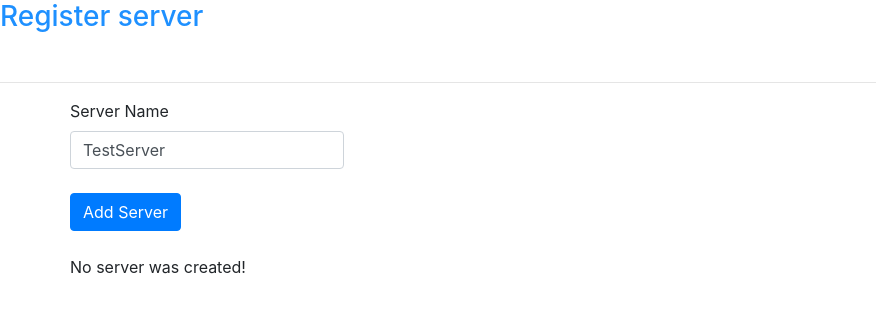
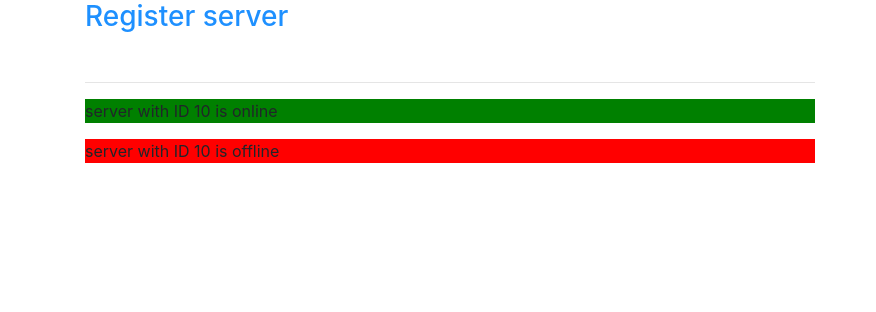
Before and after one commit to arpitmotwani0708/first-angular-app, an Angular app: page / in a window 1280 px wide. Shown: the top 312 px of the page, without its empty margins (0-876 px from the left). Built offline with nearby package versions, Linux system fonts and the light colour scheme.

Commit message:
ngStyle directive(attribute directive) practice

```diff
--- a/src/app/app.component.html
+++ b/src/app/app.component.html
@@ -1,9 +1,11 @@
-<h3>Register server</h3>
-<br>
-<hr>
+
 <div class="container">
     <div class="row">
-        <div class="col-xs-10">
+        <div class="col-sm-8">
+            <h3>Register server</h3>
+            <br>
+            <hr>
+            <app-servers></app-servers>
             <app-servers></app-servers>
         </div>
     </div>
--- a/src/app/servers/servers.component.html
+++ b/src/app/servers/servers.component.html
@@ -1,11 +1 @@
-<label>Server Name</label>
-<input type="text" class="form-control" [(ngModel)]="serverName">
-
-<br>
-<button class="btn btn-primary" [disabled]="!allowNewServer" (click)="onCreateServer()">Add Server</button>
-<br><br>
-
-<p *ngIf="serverCreated else noServer">Server was created, Server name is {{serverName}}</p>
-<ng-template #noServer>
-<p>No server was created!</p>
-</ng-template>
+<p [ngStyle]="{backgroundColor: getColor()}">{{'server'}} with ID {{serverId}} is {{getServerStatus()}}</p>
--- a/src/app/servers/servers.component.ts
+++ b/src/app/servers/servers.component.ts
@@ -7,27 +7,22 @@ import { Component, OnInit } from '@angular/core';
 })
 export class ServersComponent implements OnInit {
 
-  allowNewServer = false;
-  serverCreationStatus = 'No Server was created!';
-  serverName = 'TestServer';
-  serverCreated = false;
+  serverId:number = 10;
+  serverStatus:string = 'offline'
 
   constructor() {
-    setTimeout(()=>{
-      this.allowNewServer = true;
-    },2000);
+    this.serverStatus = (Math.random() > 0.5) ? 'online' : 'offline';
   }
 
   ngOnInit(): void {
   }
 
-  onCreateServer() {
-    this.serverCreated = true;
-    this.serverCreationStatus = "Server was created!";
+  getServerStatus() {
+    return this.serverStatus;
   }
 
-  onUpdateServerName(event: Event) {
-    this.serverName = (<HTMLInputElement>event.target).value;
+  getColor() {
+    return this.serverStatus === 'online' ? 'green' : 'red';
   }
 
 }
```
